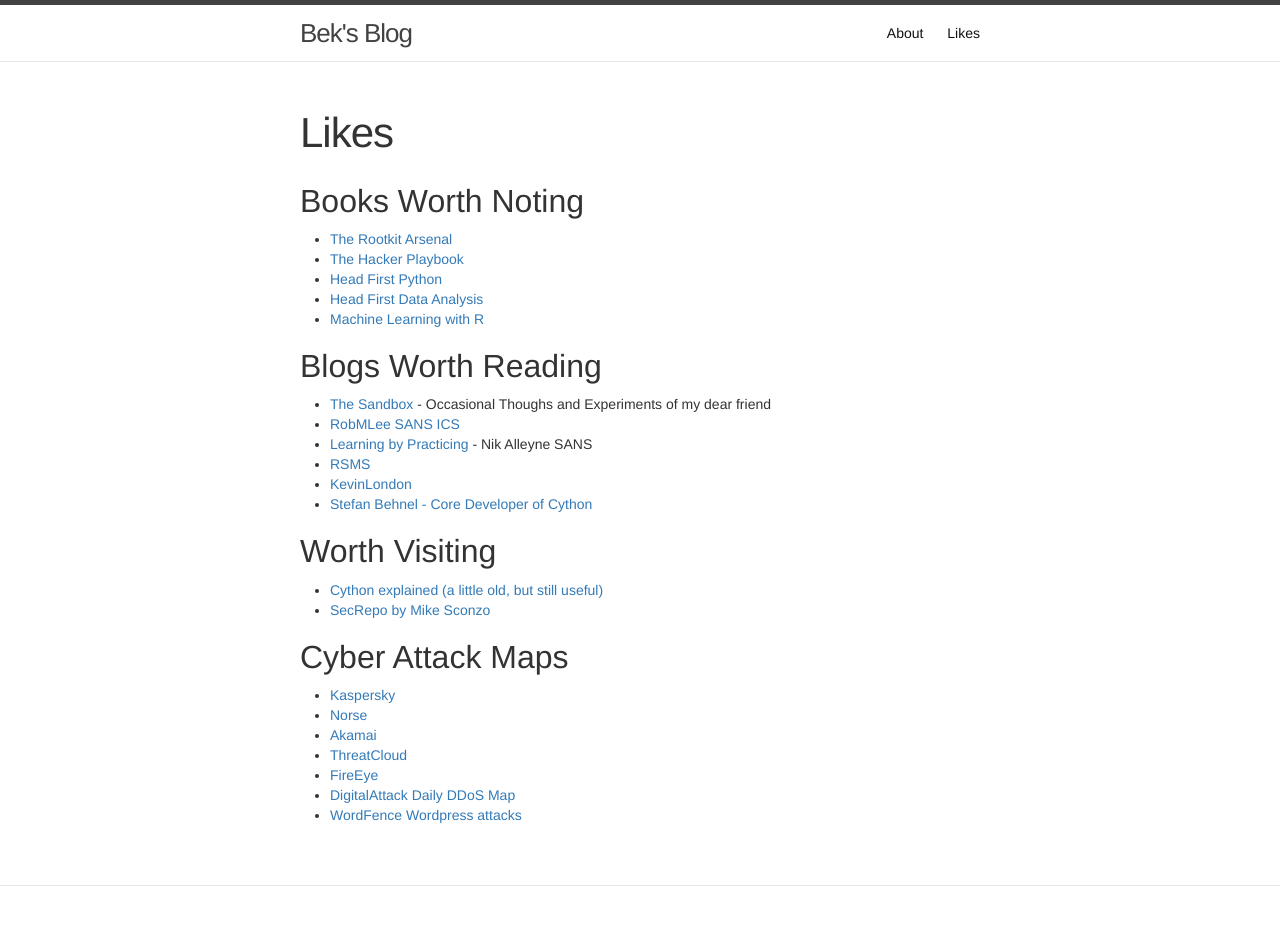
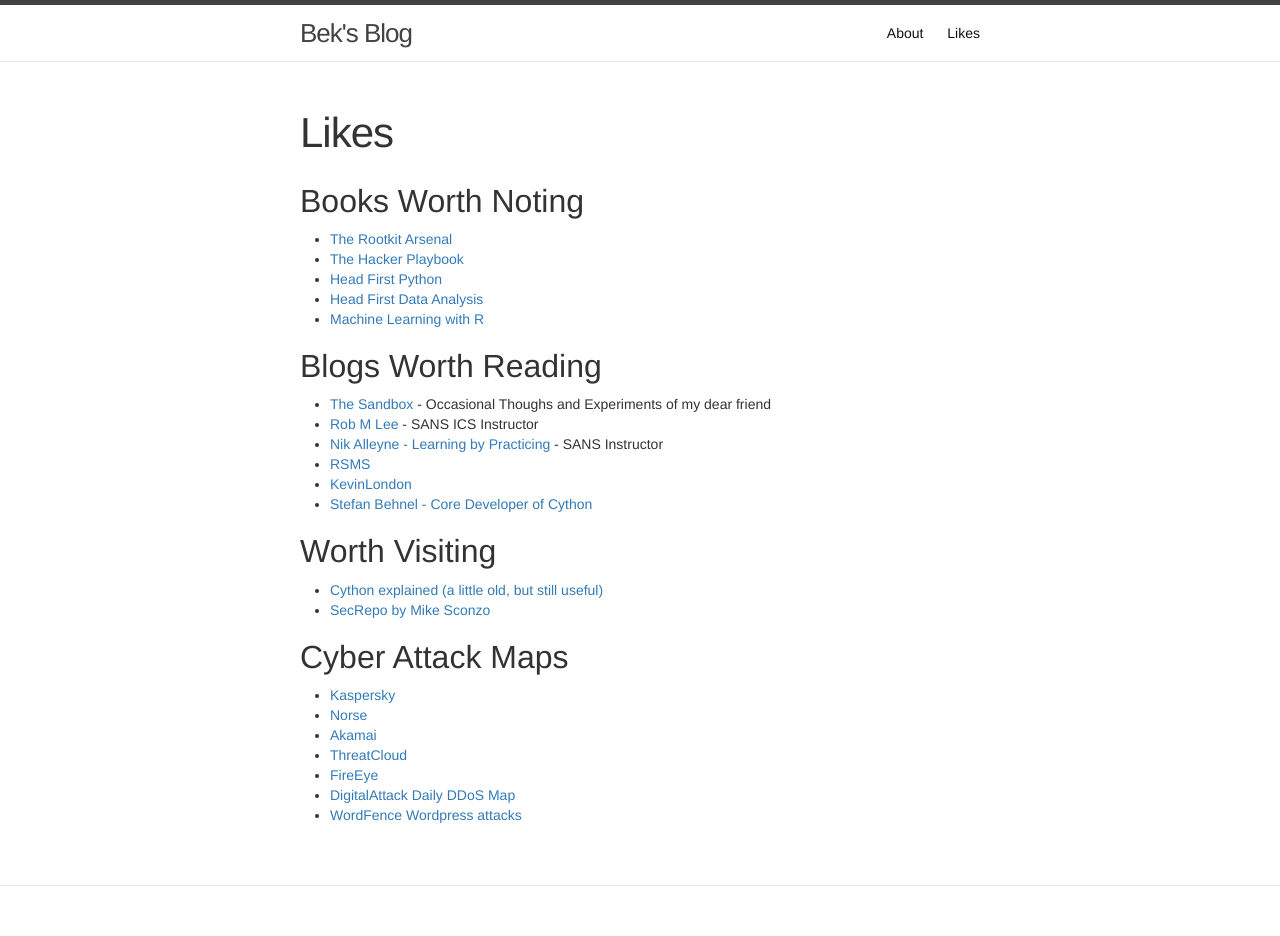
Before and after one commit to bekhzod0725/bekhzod0725.github.io, a Jekyll site: the page built from likes.md, in a window 1280 px wide. Shown: the top 936 px of the page. Built offline with Jekyll 4.4.1, drawn with Linux system fonts in a browser that asks for light colours.

Commit message:
Update likes.md

```diff
--- a/likes.md
+++ b/likes.md
@@ -12,10 +12,10 @@
 - [Machine Learning with R](https://machinelearningmastery.com/review-of-machine-learning-with-r/){:target="_blank"}
 
 ##  Blogs Worth Reading
-- [The Sandbox](616c.gitlab.io){:target="_blank"} - Occasional Thoughs and Experiments of my dear friend
-- [RobMLee SANS ICS](http://www.robertmlee.org/blog/)
-- [Learning by Practicing](https://www.securitynik.com){:target="_blank"} - Nik Alleyne SANS
-- [RSMS](http://rsms.me){:target="_blank"}
+- [The Sandbox](https://616c.gitlab.io){:target="_blank"} - Occasional Thoughs and Experiments of my dear friend
+- [Rob M Lee](https://www.robertmlee.org/blog/){:target="_blank"} -  SANS ICS Instructor
+- [Nik Alleyne - Learning by Practicing](https://www.securitynik.com){:target="_blank"} - SANS Instructor
+- [RSMS](https://rsms.me){:target="_blank"}
 - [KevinLondon](http://kevinlondon.com){:target="_blank"}
 - [Stefan Behnel - Core Developer of Cython](http://blog.behnel.de){:target="_blank"}
 
```
